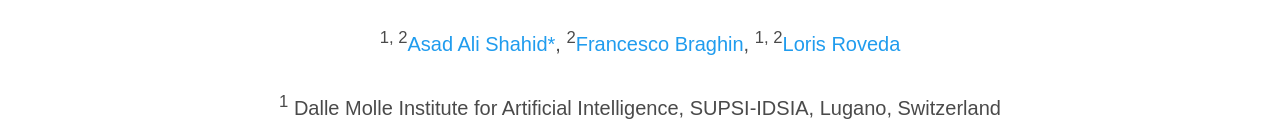
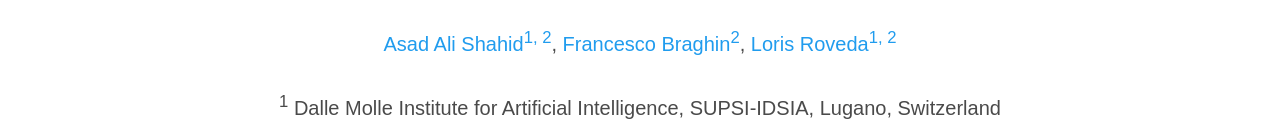
Before and after one commit to robot-drummer/robot-drummer.github.io, a plain HTML site: page index.html in a window 1280 px wide. Shown: the part 243-364 px from the top of the page. Drawn offline with nearby package versions, Linux system fonts and the light colour scheme; a script that the page names is missing; some icons are missing; a web font is replaced by a local one.

Commit message:
corrects author affiliations

```diff
--- a/index.html
+++ b/index.html
@@ -48,13 +48,13 @@
         <div class="column has-text-centered">
           <div class="is-size-5 publication-authors">
             <span class="author-block">
-              <sup>1, 2</sup><a href="https://scholar.google.com/citations?user=qrlNofwAAAAJ&hl=en" target="_blank">Asad Ali Shahid*</a>,
+              <a href="https://scholar.google.com/citations?user=qrlNofwAAAAJ&hl=en" target="_blank">Asad Ali Shahid<sup>1, 2</sup></a>,
             </span>
             <span class="author-block">
-              <sup>2</sup><a href="https://www.mecc.polimi.it/en/staff/francesco.braghin" target="_blank">Francesco Braghin</a>,
+              <a href="https://www.mecc.polimi.it/en/staff/francesco.braghin" target="_blank">Francesco Braghin<sup>2</sup></a>,
             </span>
             <span class="author-block">
-              <sup>1, 2</sup><a href="https://scholar.google.com/citations?user=3un_pPgAAAAJ&hl=en" target="_blank">Loris Roveda</a>
+              <a href="https://scholar.google.com/citations?user=3un_pPgAAAAJ&hl=en" target="_blank">Loris Roveda<sup>1, 2</sup></a>
             </span>
           </div>
 
```
